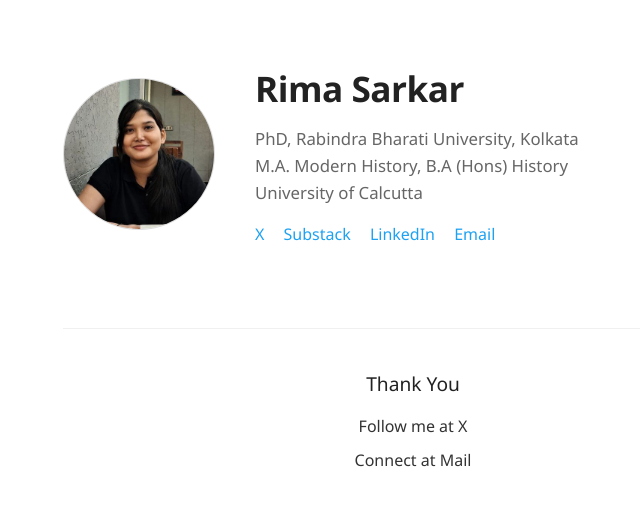
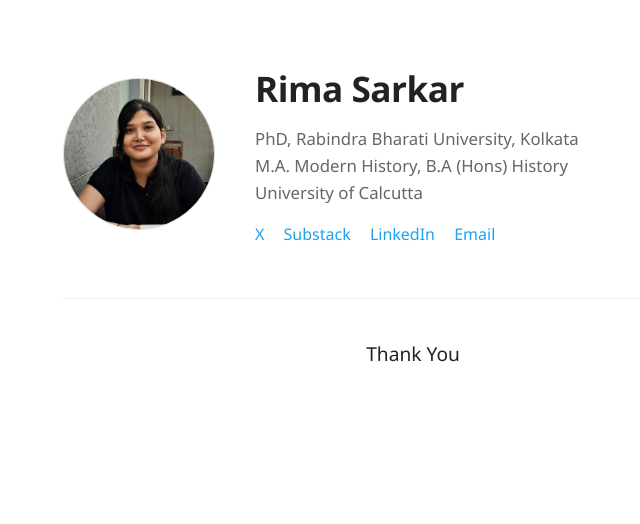
Before and after one commit to Chandraprakash1998/Rima-Sarkar, a plain HTML site: page index.html in a window 1280 px wide. Shown: the whole page, without its empty margins (227-867 px from the left). Drawn offline with Linux system fonts and the light colour scheme.

Commit message:
Refactor HTML structure and styling

```diff
--- a/index.html
+++ b/index.html
@@ -93,7 +93,7 @@
 
         footer {
             text-align: center;
-            margin-top: 80px;
+            margin-top: 40px;
             padding: 40px 0;
             border-top: 1px solid #f0f0f0;
         }
@@ -148,13 +148,8 @@
             </div>
         </div>
     </header>
-
     <footer>
         <div class="footer-thank-you">Thank You</div>
-        <div class="footer-links">
-            <a href="https://twitter.com/_RimaSarkar" target="_blank">Follow me at X</a>
-            <a href="mailto:.com">Connect at Mail</a>
-        </div>
     </footer>
 </div>
 
```
